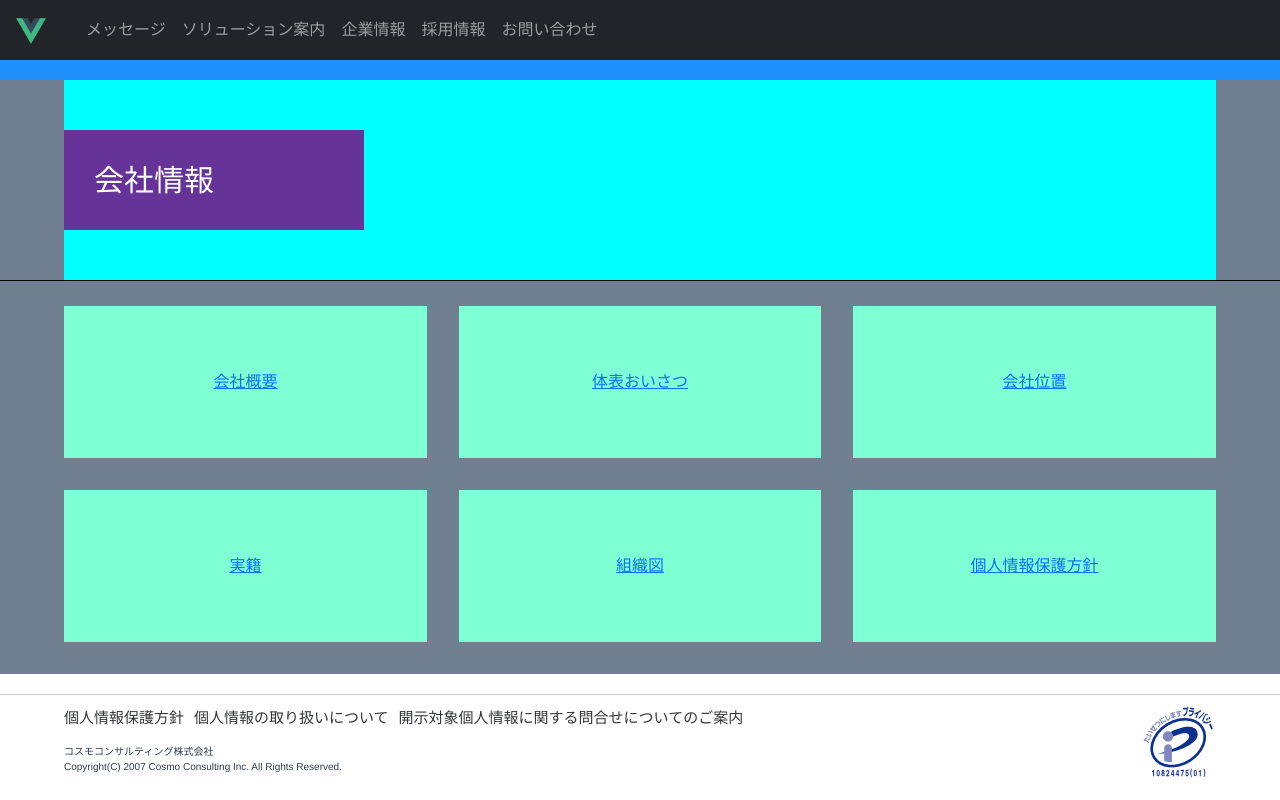
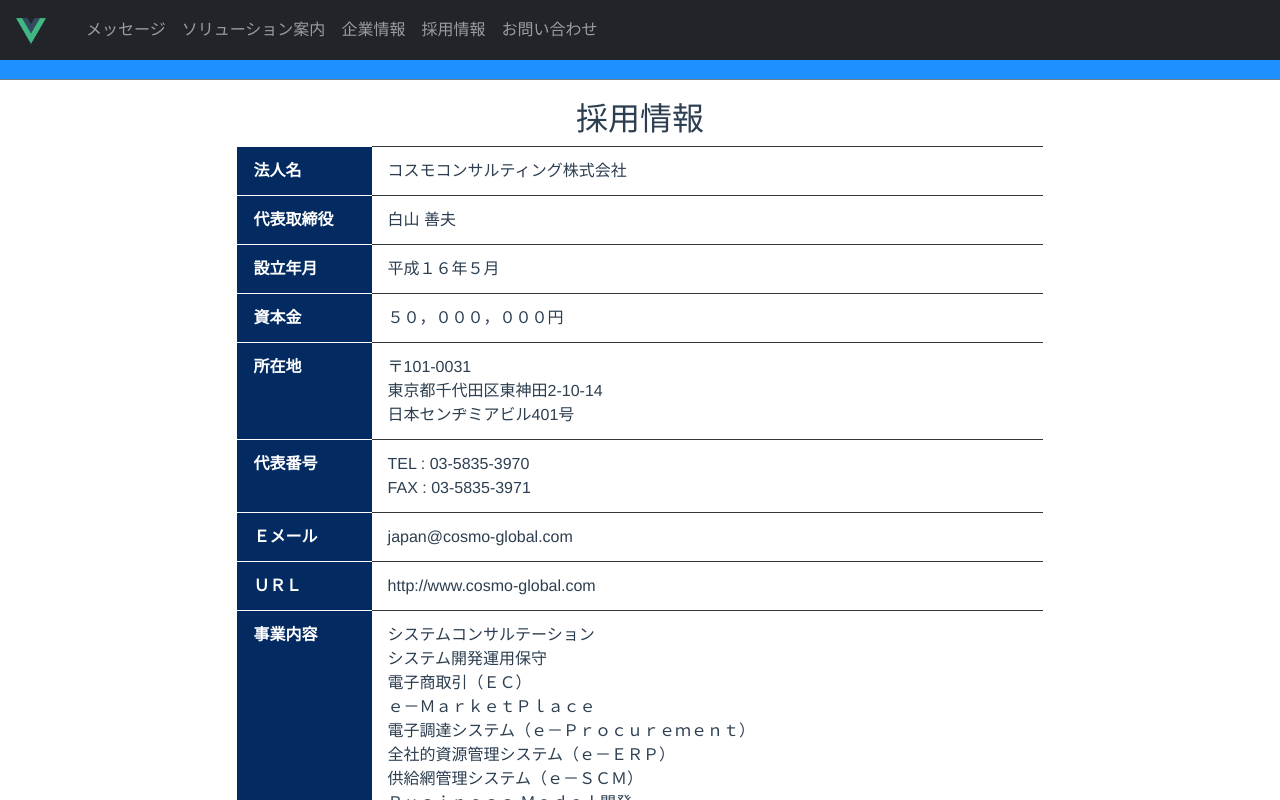
Before and after one commit to snowmemorySM/cosmo-home, a Vue app: page /company/info in a window 1280 px wide. Shown: the top 800 px of the page. Built offline with nearby package versions, Linux system fonts and the light colour scheme.

Commit message:
会社紹介の内容変更

```diff
--- /dev/null
+++ b/src/assets/styles/company.css
@@ -0,0 +1,31 @@
+.info-box .col-2, .info-box .col-10 {
+    padding: 0.75rem 1rem 0.75rem 1rem;
+    text-align: left;
+  }
+
+  .info-box .col-2 {
+    background-color: rgb(3, 43, 97);
+    border-bottom: 1px solid #fff;
+    font-weight: bold;
+    color: #fff;
+  }
+
+  .info-box .col-10 {
+    border-bottom: 1px solid rgb(53, 54, 58);;
+  }
+
+  .top .col-2 {
+      border-top: 1px solid #fff;
+  }
+
+  .top .col-10 {
+      border-top: 1px solid rgb(53, 54, 58);;
+  }
+
+  .info-box .row .col-10 ul {
+      padding: 0;
+  }
+
+  .info-box .row .col-10 ul li {
+    list-style-type: none;
+  }
--- a/src/components/company/Contact.vue
+++ b/src/components/company/Contact.vue
@@ -1,3 +1,54 @@
 <template>
-    <div>Contact Page</div>
+    <div class="info-box">
+        <div class="row">
+            <h2>採用情報</h2>
+        </div>
+        <div class="row top">
+            <div class="col-2">金融</div>
+            <div class="col-10">
+                <ul>
+                    <li>しんきん保証システム</li>
+                    <li>証券向けＩＴＦＩＮＥシステム</li>
+                    <li>日興証券ＢＰＳシステム</li>
+                    <li>ＪＣＢ新カードシステム</li>
+                    <li>いちよし証券外貨管理システム</li>
+                </ul>
+            </div>
+        </div>
+
+        <div class="row">
+            <div class="col-2">通信</div>
+            <div class="col-10">
+                <ul>
+                    <li>販売パートナー支援システム（ＶＰＭＳ）</li>
+                    <li>ドコモ次期ｍｏｂｉｌｌｓ料金システム</li>
+                    <li>ＢＢ－ＣＡＳＴＥＲ設備工事管理システム</li>
+                </ul>
+            </div>
+        </div>
+
+        <div class="row">
+            <div class="col-2">物流</div>
+            <div class="col-10">
+                <ul>
+                    <li>ＰＯＳＦＵＬ向けＧＯＴシステム開発</li>
+                    <li>精油大手次期ＰＯＳ情報系システム開発</li>
+                </ul>
+            </div>
+        </div>
+
+        <div class="row">
+            <div class="col-2">その他</div>
+            <div class="col-10">
+                <ul>
+                    <li>病院レセプト管理システム</li>
+                    <li>フジテレビＩＮＤＡＳ会計システム</li>
+                </ul>
+            </div>
+        </div>
+    </div>
 </template>
+
+<style scoped>
+@import '../../assets/styles/company.css';
+</style>
--- a/src/components/company/Info.vue
+++ b/src/components/company/Info.vue
@@ -1,3 +1,76 @@
 <template>
-    <div>Info Page</div>
+    <div class="info-box">
+        <div class="row">
+            <h2>採用情報</h2>
+        </div>
+
+        <div class="row top">
+            <div class="col-2">法人名</div>
+            <div class="col-10">コスモコンサルティング株式会社</div>
+        </div>
+
+        <div class="row">
+            <div class="col-2">代表取締役</div>
+            <div class="col-10">白山 善夫</div>
+        </div>
+
+        <div class="row">
+            <div class="col-2">設立年月</div>
+            <div class="col-10">平成１６年５月</div>
+        </div>
+
+        <div class="row">
+            <div class="col-2">資本金</div>
+            <div class="col-10">５０，０００，０００円</div>
+        </div>
+
+        <div class="row">
+            <div class="col-2">所在地</div>
+            <div class="col-10">
+                〒101-0031<br/>
+                東京都千代田区東神田2-10-14<br/>
+                日本センヂミアビル401号<br/>
+            </div>
+        </div>
+
+        <div class="row">
+            <div class="col-2">代表番号</div>
+            <div class="col-10">
+                TEL : 03-5835-3970<br/>
+                FAX : 03-5835-3971
+            </div>
+        </div>
+
+        <div class="row">
+            <div class="col-2">Ｅメール</div>
+            <div class="col-10">japan@cosmo-global.com</div>
+        </div>
+
+        <div class="row">
+            <div class="col-2">ＵＲＬ</div>
+            <div class="col-10">http://www.cosmo-global.com</div>
+        </div>
+
+        <div class="row">
+            <div class="col-2">事業内容</div>
+            <div class="col-10">
+                <ul>
+                    <li>システムコンサルテーション</li>
+                    <li>システム開発運用保守</li>
+                    <li>電子商取引（ＥＣ）</li>
+                    <li>ｅ－ＭａｒｋｅｔＰｌａｃｅ</li>
+                    <li>電子調達システム（ｅ－Ｐｒｏｃｕｒｅｍｅｎｔ）</li>
+                    <li>全社的資源管理システム（ｅ－ＥＲＰ）</li>
+                    <li>供給網管理システム（ｅ－ＳＣＭ）</li>
+                    <li>Ｂｕｓｉｎｅｓｓ Ｍｏｄｅｌ開発</li>
+                    <li>QuantumComputerの研究・開発</li>
+                    <li>ＡＩ（人工知能）の研究・開発</li>
+                </ul>
+            </div>
+        </div>
+    </div>
 </template>
+
+<style scoped>
+@import '../../assets/styles/company.css';
+</style>
--- a/src/components/company/Message.vue
+++ b/src/components/company/Message.vue
@@ -1,3 +1,5 @@
 <template>
-    <div>Message Page</div>
+    <div class="container">
+        Message Page
+    </div>
 </template>
--- a/src/components/company/Performance.vue
+++ b/src/components/company/Performance.vue
@@ -1,3 +1,5 @@
 <template>
-    <div>Performance Page</div>
+    <div class="container">
+        なし
+    </div>
 </template>
--- a/src/components/company/Privacy.vue
+++ b/src/components/company/Privacy.vue
@@ -1,3 +1,5 @@
 <template>
-    <div>Privacy Page</div>
+    <div class="container">
+        Privacy Page
+    </div>
 </template>
--- a/src/components/company/Soshikizu.vue
+++ b/src/components/company/Soshikizu.vue
@@ -1,3 +1,17 @@
 <template>
-    <div>Soshikizu Page</div>
+    <div class="info-box">
+        <div class="row">
+            <h2>組織図</h2>
+        </div>
+        <div class="row">
+            <img src="../../assets/images/company/sosiki_map.png" alt="組織図">
+        </div>
+    </div>
 </template>
+
+<style scoped>
+.info-box .row img {
+    width: 472px;
+    margin: 0 auto;
+}
+</style>
--- a/src/views/Company.vue
+++ b/src/views/Company.vue
@@ -1,5 +1,6 @@
 <template>
     <div class="company">
+      <div v-if="disabled">
         <div class="banner-box">
           <div id="title-bg" class="title-box">
             <div class="title">
@@ -9,25 +10,38 @@
         </div>
         <div class="meun-box">
           <router-link class="menu-item" to="/company/info">会社概要</router-link>
-        <router-link class="menu-item" to="/company/message">体表おいさつ</router-link>
           <router-link class="menu-item" to="/company/contact">会社位置</router-link>
-        <router-link class="menu-item" to="/company/performance">実籍</router-link>
           <router-link class="menu-item" to="/company/soshikizu">組織図</router-link>
-        <router-link class="menu-item" to="/privercy/privacy_policy">個人情報保護方針</router-link>
+        </div>
+      </div>
+      <div v-else class="container">
+        <router-view></router-view>
       </div>
     </div>
 </template>
 
 <script>
+
+const range = '/company';
+
 export default {
-  name: 'Company'
+  name: 'Company',
+  computed: {
+      disabled() {
+        return this.$route.path == range;
+      }
+  },
+  data() {
+    return {
+    };
+  },
 }
 </script>
 
 <style scoped>
-
-.company {
-  background-color: slategrey;
+.container {
+  position: relative;
+  min-height: 500px;
 }
 
 .banner-box {
@@ -63,7 +77,7 @@ export default {
   flex-wrap: wrap;
   width: 90%;
   margin: 0 auto;
-  padding-top: 25px;;
+  padding-top: 25px;
   justify-content: space-between;
 }
 
@@ -72,7 +86,16 @@ export default {
     max-width: 31.5%;
     padding: 4em;
     margin-bottom: 2em;
-    background-color: aquamarine;
+    border: 1px solid #CDCDCD;
+    color: #fff;
+    background-color: rgba(0, 0, 0, 0.6);
 }
 
+.info-box {
+  position: relative;
+  width: 70%;
+  margin: 0 auto;
+  padding-top: 20px;
+  min-height: 500px;
+}
 </style>
```
Lines whose indentation alone changed are shown as unchanged.
